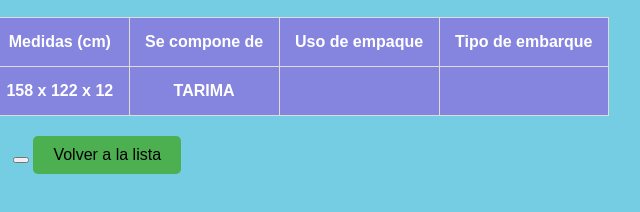
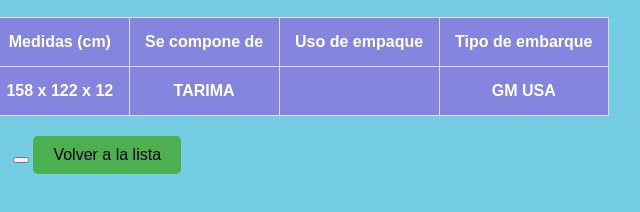
Before and after one commit to OPmobility-Empaque/EmpaqueOP, a plain HTML site: page detailspart=65100350.html in a window 1280 px wide. Shown: the part 548-760 px from the top of the page, 543-1183 px from the left. Drawn offline with Linux system fonts and the light colour scheme.

Commit message:
Add files via upload

```diff
--- a/detailspart=65100350.html
+++ b/detailspart=65100350.html
@@ -34,7 +34,7 @@
                     <th>158 x 122 x 12</th>
                     <th>TARIMA</th>
                     <th></th>
-                    <th></th>
+                    <th>GM USA</th>
             </tbody>
         </table>
 
```
